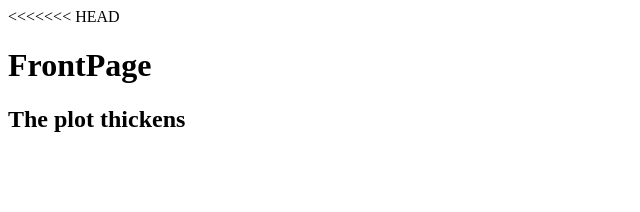
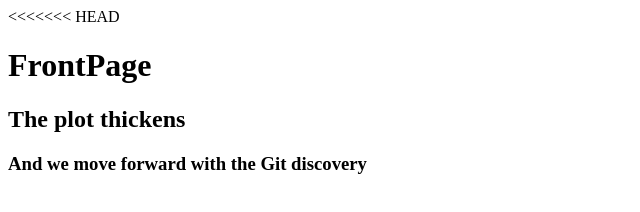
Before and after one commit to ecsantana76/GitTest, a plain HTML site: page index.html in a window 1280 px wide. Shown: the whole page, without its empty margins (0-640 px from the left). Drawn offline with Linux system fonts and the light colour scheme.

Commit message:
add new line to index.html

```diff
--- a/index.html
+++ b/index.html
@@ -3,5 +3,6 @@
 <<<<<<< HEAD
 		<h1>FrontPage</h1>
 		<h2>The plot thickens</h2>
+		<h3>And we move forward with the Git discovery</h3>
 	</body>
 </html>
```
